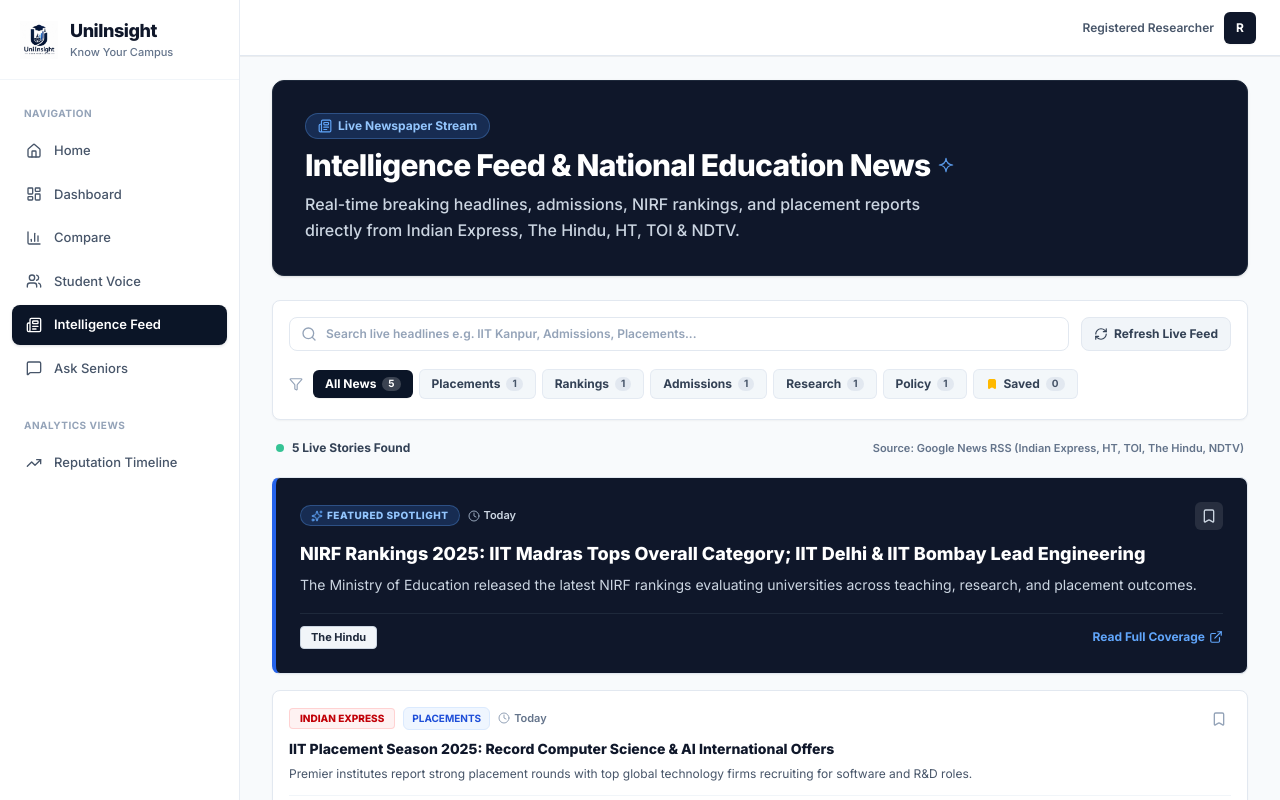
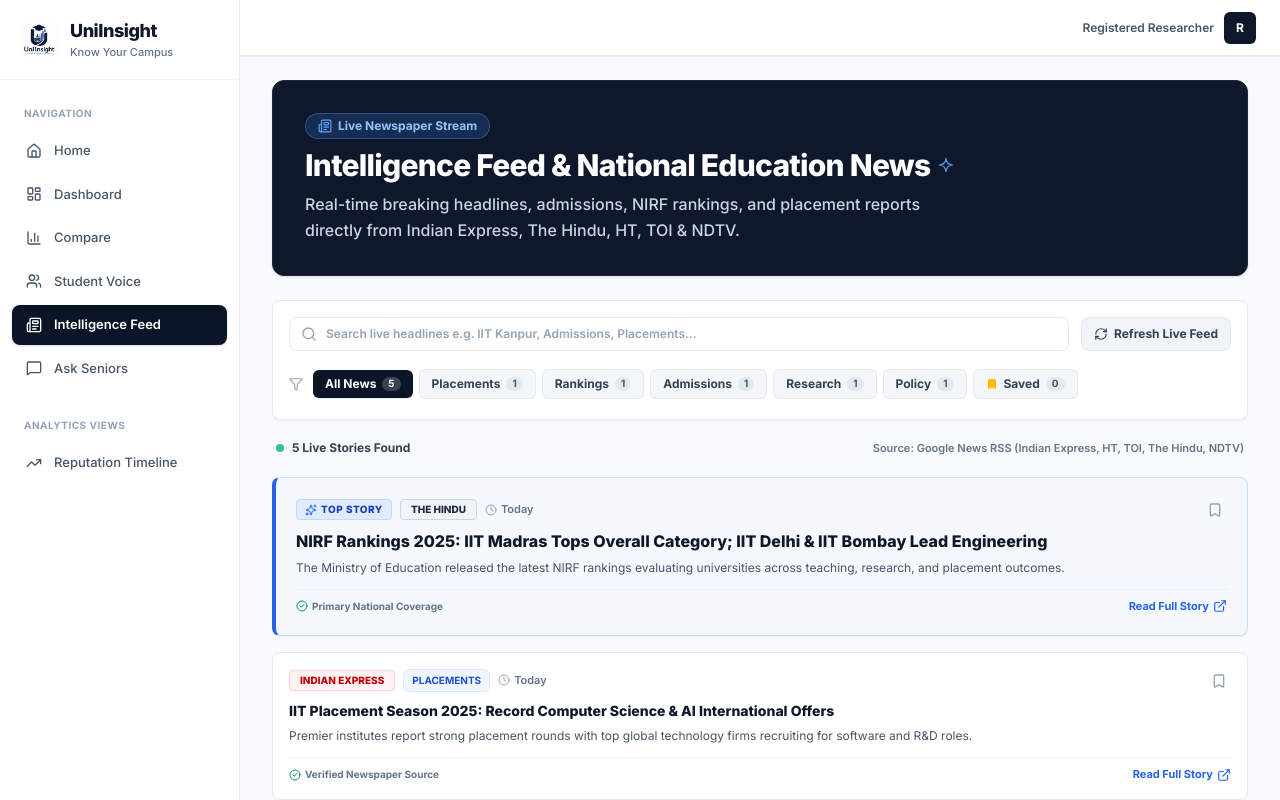
Before and after one commit to uananya2502/UniInsights, a Next.js app: page /news in a window 1280 px wide. Shown: the top 800 px of the page. Built offline with nearby package versions, Linux system fonts and the light colour scheme; no server answers.

Commit message:
Refine top news card to minimal light highlight styling

```diff
--- a/src/components/dashboard/NewsFeed.tsx
+++ b/src/components/dashboard/NewsFeed.tsx
@@ -179,57 +179,63 @@ export function NewsFeed() {
         </div>
       ) : (
         <div className="space-y-4">
-          {/* Featured Breaking News Hero Card */}
+          {/* Featured Breaking News Hero Card (Minimal Accent) */}
           {featuredArticle && activeCategory === 'All News' && searchQuery === '' && (
             <a
               href={featuredArticle.url}
               target="_blank"
               rel="noopener noreferrer"
-              className="block group card p-5 md:p-6 border-l-4 border-l-blue-600 hover:border-blue-500 hover:shadow-md transition-all cursor-pointer relative overflow-hidden bg-slate-900 text-white"
+              className="block group card p-4 md:p-5 border border-blue-200/90 border-l-4 border-l-blue-600 bg-blue-50/30 hover:bg-white hover:border-blue-400 hover:shadow-xs transition-all cursor-pointer relative rounded-lg"
             >
-              <div className="flex items-center justify-between gap-2 mb-3">
-                <div className="flex items-center gap-2">
-                  <span className="inline-flex items-center gap-1 bg-blue-500/20 text-blue-300 border border-blue-400/30 text-[10px] font-extrabold uppercase px-2.5 py-0.5 rounded-full tracking-wider">
-                    <Sparkles className="w-3 h-3 text-blue-400" />
-                    Featured Spotlight
+              <div className="flex items-center justify-between gap-2 mb-2">
+                <div className="flex items-center gap-2 flex-wrap">
+                  <span className="inline-flex items-center gap-1 bg-blue-100/80 text-blue-800 border border-blue-200 text-[10px] font-extrabold uppercase px-2 py-0.5 rounded tracking-wider">
+                    <Sparkles className="w-3 h-3 text-blue-600" />
+                    Top Story
                   </span>
-                  <span className="text-[11px] font-semibold text-slate-300 flex items-center gap-1">
+                  <span className={`text-[10px] font-extrabold uppercase px-2.5 py-0.5 rounded border ${getPublisherBadge(featuredArticle.source)}`}>
+                    {featuredArticle.source}
+                  </span>
+                  <span className="text-[11px] font-semibold text-slate-500 flex items-center gap-1">
                     <Clock className="w-3 h-3 text-slate-400" />
                     {getRelativeDate(featuredArticle.date)}
                   </span>
                 </div>
+
                 <button
                   onClick={(e) => toggleBookmark(featuredArticle.id, e)}
-                  className="p-1.5 rounded-md bg-white/10 hover:bg-white/20 text-white transition-colors"
+                  className="p-1 rounded text-slate-400 hover:text-amber-500 transition-colors flex-shrink-0"
                   title="Bookmark story"
                 >
                   {savedIds.includes(featuredArticle.id) ? (
-                    <BookmarkCheck className="w-4 h-4 text-amber-400 fill-amber-400" />
+                    <BookmarkCheck className="w-4 h-4 text-amber-500 fill-amber-500" />
                   ) : (
-                    <Bookmark className="w-4 h-4 text-slate-300" />
+                    <Bookmark className="w-4 h-4" />
                   )}
                 </button>
               </div>
 
-              <h3 className="text-base md:text-lg font-extrabold text-white group-hover:text-blue-300 transition-colors mb-2 leading-snug">
+              <h3 className="text-sm md:text-base font-extrabold text-slate-900 group-hover:text-blue-600 transition-colors mb-1.5 leading-snug">
                 {featuredArticle.title}
               </h3>
 
-              <p className="text-xs md:text-sm text-slate-300 leading-relaxed mb-4 line-clamp-2">
+              <p className="text-xs text-slate-600 leading-relaxed mb-3 line-clamp-2">
                 {featuredArticle.excerpt}
               </p>
 
-              <div className="flex items-center justify-between pt-3 border-t border-slate-800">
-                <span className={`text-[11px] font-bold px-2.5 py-0.5 rounded border ${getPublisherBadge(featuredArticle.source)}`}>
-                  {featuredArticle.source}
+              <div className="flex items-center justify-between pt-2 border-t border-blue-100/60">
+                <span className="text-[10px] font-bold text-slate-500 flex items-center gap-1">
+                  <CheckCircle2 className="w-3 h-3 text-emerald-600" />
+                  Primary National Coverage
                 </span>
-                <span className="inline-flex items-center gap-1 text-xs font-bold text-blue-400 group-hover:underline">
-                  Read Full Coverage
+                <span className="inline-flex items-center gap-1 text-[11px] font-bold text-blue-600 group-hover:underline">
+                  Read Full Story
                   <ExternalLink className="w-3.5 h-3.5" />
                 </span>
               </div>
             </a>
           )}
+
 
           {/* Interactive Articles Grid / List */}
           <div className="space-y-3">
```
